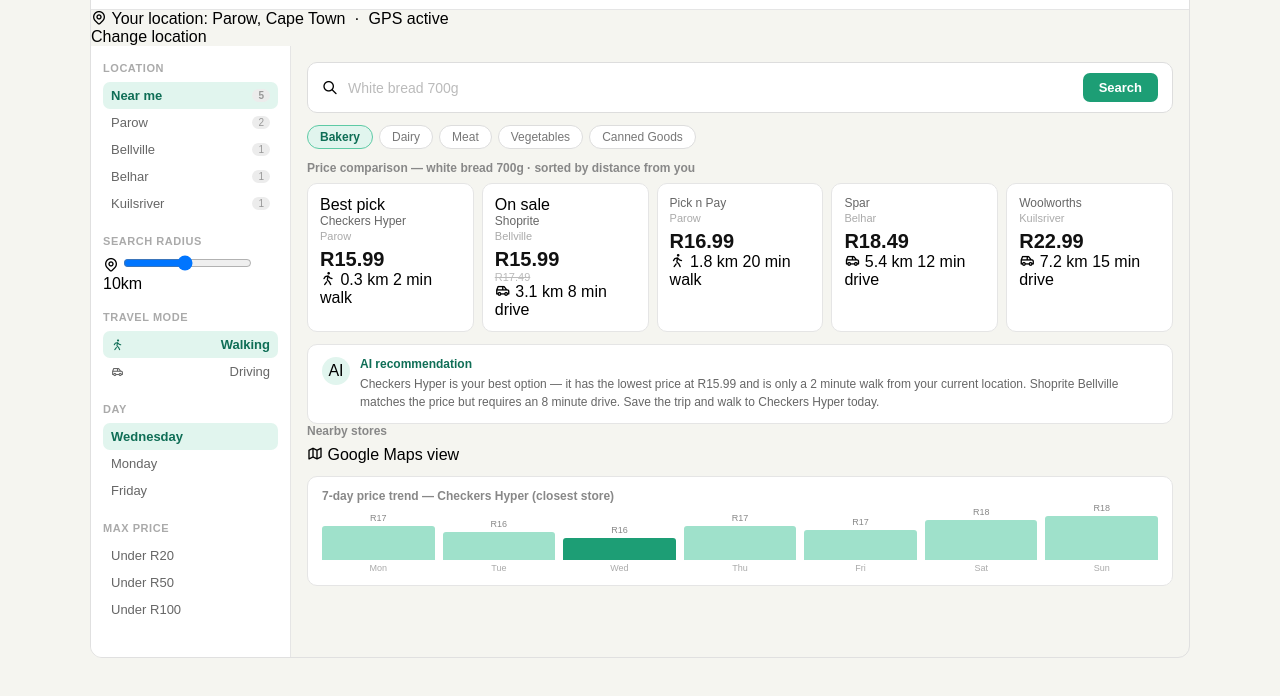
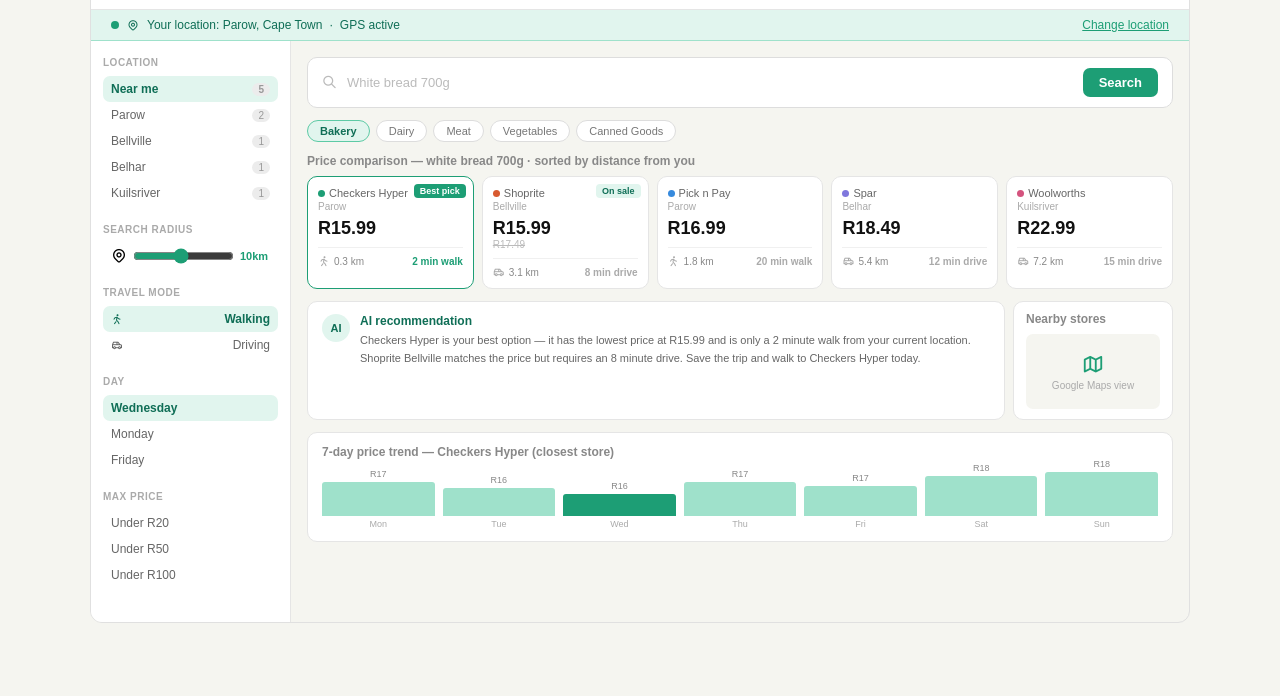
Before and after one commit to SagwatiNxumalo/sagwati-smart-system, a plain HTML site: page index.html in a window 1280 px wide. Shown: the part 60-756 px from the top of the page. Drawn offline with Linux system fonts and the light colour scheme.

Commit message:
Update style.css

```diff
--- a/style.css
+++ b/style.css
@@ -3,9 +3,6 @@
    Student: Sagwati Nxumalo
    Institution: University of the Western Cape
    ================================================ */
-
-
-/* GLOBAL RESET */
 * {
   box-sizing: border-box;
   margin: 0;
@@ -85,7 +82,40 @@
 }
 
 
-/* MAIN LAYOUT - SIDEBAR + CONTENT */
+/* GPS LOCATION BAR */
+.gps-bar {
+  background-color: #E1F5EE;
+  border-bottom: 1px solid #9FE1CB;
+  padding: 8px 20px;
+  display: flex;
+  align-items: center;
+  justify-content: space-between;
+}
+
+.gps-left {
+  display: flex;
+  align-items: center;
+  gap: 8px;
+  font-size: 12px;
+  color: #0F6E56;
+}
+
+.gps-dot {
+  width: 8px;
+  height: 8px;
+  border-radius: 50%;
+  background-color: #1D9E75;
+}
+
+.gps-change {
+  font-size: 12px;
+  color: #1D9E75;
+  text-decoration: underline;
+  cursor: pointer;
+}
+
+
+/* MAIN LAYOUT */
 .main {
   display: flex;
   flex: 1;
@@ -102,7 +132,7 @@
 }
 
 .sidebar-label {
-  font-size: 11px;
+  font-size: 10px;
   font-weight: 700;
   color: #aaaaaa;
   text-transform: uppercase;
@@ -115,7 +145,7 @@
 }
 
 .filter-row {
-  font-size: 13px;
+  font-size: 12px;
   color: #666666;
   padding: 6px 8px;
   border-radius: 7px;
@@ -144,6 +174,27 @@
 }
 
 
+/* RADIUS SLIDER ROW */
+.radius-row {
+  display: flex;
+  align-items: center;
+  gap: 6px;
+  padding: 5px 8px;
+}
+
+.radius-row input {
+  width: 100%;
+  accent-color: #1D9E75;
+}
+
+.radius-val {
+  font-size: 11px;
+  color: #1D9E75;
+  font-weight: 600;
+  min-width: 30px;
+}
+
+
 /* RIGHT CONTENT AREA */
 .content {
   flex: 1;
@@ -166,15 +217,13 @@
   gap: 10px;
 }
 
-.search-bar svg {
-  width: 16px;
-  height: 16px;
-  flex-shrink: 0;
-  opacity: 0.4;
+.search-bar i {
+  font-size: 15px;
+  color: #bbbbbb;
 }
 
 .search-placeholder {
-  font-size: 14px;
+  font-size: 13px;
   color: #bbbbbb;
   flex: 1;
 }
@@ -203,7 +252,7 @@
 }
 
 .chip {
-  font-size: 12px;
+  font-size: 11px;
   padding: 4px 12px;
   border-radius: 20px;
   border: 1px solid #dddddd;
@@ -240,79 +289,109 @@
   background-color: #ffffff;
   border: 1px solid #e5e5e5;
   border-radius: 10px;
-  padding: 12px;
+  padding: 10px;
   position: relative;
 }
 
-.result-card.cheapest {
-  border-color: #5DCAA5;
+.result-card.best-all {
+  border-color: #1D9E75;
   border-width: 1.5px;
 }
 
-.store-row {
-  display: flex;
-  align-items: center;
-  gap: 8px;
-  margin-bottom: 6px;
-}
-
 .store-dot {
-  width: 8px;
-  height: 8px;
+  width: 7px;
+  height: 7px;
   border-radius: 50%;
-  flex-shrink: 0;
+  display: inline-block;
+  margin-right: 4px;
 }
 
 .store-name {
-  font-size: 12px;
+  font-size: 11px;
   color: #666666;
   margin-bottom: 2px;
 }
 
 .store-loc {
-  font-size: 11px;
+  font-size: 10px;
   color: #aaaaaa;
+  margin-bottom: 6px;
 }
 
 .price {
-  font-size: 20px;
+  font-size: 18px;
   font-weight: 600;
   color: #111111;
   margin-top: 6px;
 }
 
 .old-price {
-  font-size: 11px;
+  font-size: 10px;
   color: #bbbbbb;
   text-decoration: line-through;
 }
 
-.sale-badge {
+
+/* DISTANCE ROW INSIDE CARDS */
+.dist-row {
+  display: flex;
+  align-items: center;
+  gap: 4px;
+  margin-top: 8px;
+  padding-top: 7px;
+  border-top: 1px solid #f0f0f0;
+}
+
+.dist-icon {
+  font-size: 12px;
+  color: #aaaaaa;
+}
+
+.dist-text {
+  font-size: 10px;
+  color: #888888;
+}
+
+.dist-time {
+  font-size: 10px;
+  font-weight: 600;
+  color: #1D9E75;
+  margin-left: auto;
+}
+
+.dist-time.far {
+  color: #aaaaaa;
+}
+
+
+/* STORE CARD BADGES */
+.top-badge {
   position: absolute;
-  top: 8px;
-  right: 8px;
-  background-color: #E1F5EE;
-  color: #0F6E56;
+  top: 7px;
+  right: 7px;
   font-size: 9px;
   font-weight: 700;
   padding: 2px 6px;
   border-radius: 4px;
 }
 
-.best-badge {
-  position: absolute;
-  top: 8px;
-  right: 8px;
+.badge-best {
   background-color: #1D9E75;
   color: white;
-  font-size: 9px;
-  font-weight: 700;
-  padding: 2px 6px;
-  border-radius: 4px;
+}
+
+.badge-sale {
+  background-color: #E1F5EE;
+  color: #0F6E56;
 }
 
 
-/* AI RECOMMENDATION CARD */
+/* AI RECOMMENDATION + MAP ROW */
+.rec-row {
+  display: flex;
+  gap: 8px;
+}
+
 .ai-card {
   background-color: #ffffff;
   border: 1px solid #e5e5e5;
@@ -320,6 +399,7 @@
   padding: 12px 14px;
   display: flex;
   gap: 10px;
+  flex: 1;
 }
 
 .ai-icon {
@@ -331,11 +411,9 @@
   align-items: center;
   justify-content: center;
   flex-shrink: 0;
-}
-
-.ai-icon svg {
-  width: 14px;
-  height: 14px;
+  font-size: 11px;
+  color: #0F6E56;
+  font-weight: 700;
 }
 
 .ai-title {
@@ -346,9 +424,42 @@
 }
 
 .ai-text {
-  font-size: 12px;
+  font-size: 11px;
   color: #666666;
-  line-height: 1.5;
+  line-height: 1.6;
+}
+
+
+/* GOOGLE MAPS CARD */
+.map-card {
+  background-color: #ffffff;
+  border: 1px solid #e5e5e5;
+  border-radius: 10px;
+  padding: 10px 12px;
+  width: 160px;
+  flex-shrink: 0;
+}
+
+.map-placeholder {
+  background-color: #f5f5f0;
+  border-radius: 7px;
+  height: 75px;
+  display: flex;
+  align-items: center;
+  justify-content: center;
+  flex-direction: column;
+  gap: 5px;
+  margin-top: 6px;
+}
+
+.map-placeholder i {
+  font-size: 22px;
+  color: #1D9E75;
+}
+
+.map-label {
+  font-size: 10px;
+  color: #aaaaaa;
 }
 
 
```
